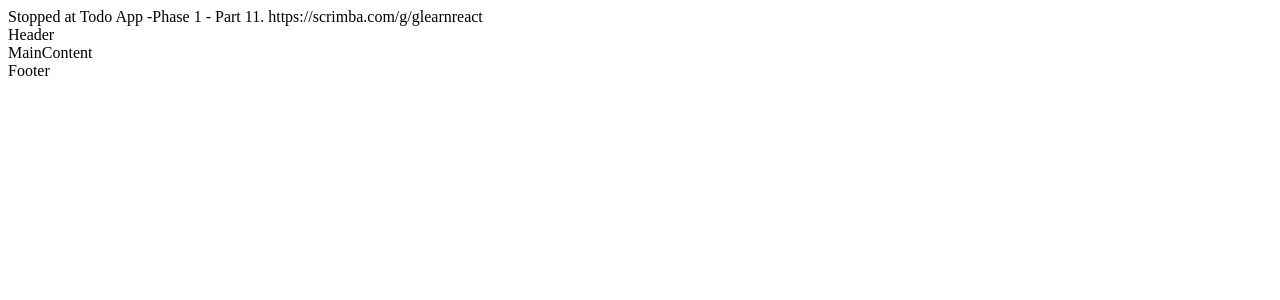
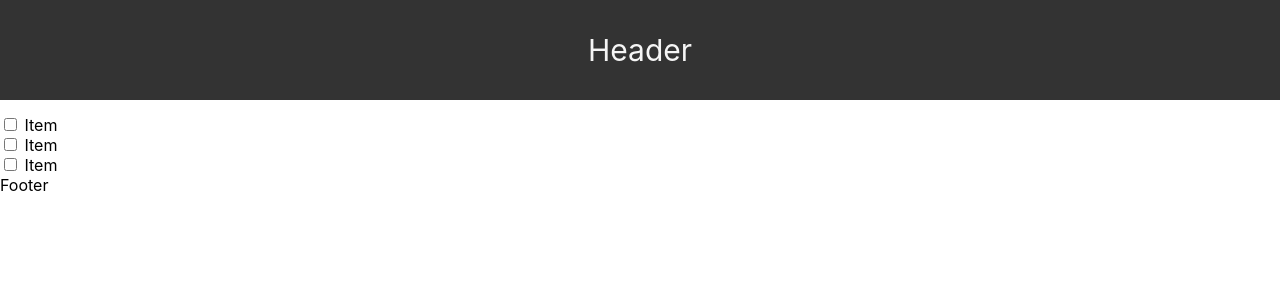
Before and after one commit to jacknehme/scrimba-learn-react, a React (Create React App) app: page / in a window 1280 px wide. Shown: the top 300 px of the page. Built offline with nearby package versions, Linux system fonts and the light colour scheme.

Commit message:
Stopped at Part 13 Some Caveats

```diff
--- a/public/index.html
+++ b/public/index.html
@@ -23,7 +23,7 @@
   </head>
   <body>
     <noscript>You need to enable JavaScript to run this app.</noscript>
-    <div>Stopped at Todo App -Phase 1 - Part 11. https://scrimba.com/g/glearnreact</div>
+    <!-- <div>Stopped at Part 13. https://scrimba.com/g/glearnreact</div> -->
     <div id="root"></div>
     <!--
       This HTML file is a template.
--- /dev/null
+++ b/src/components/Checkbox.js
@@ -0,0 +1,11 @@
+import React from 'react';
+
+function Checkbox (){
+    return (
+        <div>
+            <input type="checkbox" ></input> <span>Item</span>
+        </div>
+    )
+}
+
+export default Checkbox;
--- a/src/components/Header.js
+++ b/src/components/Header.js
@@ -2,7 +2,7 @@ import React from 'react';
 
 function Header() {
     return (
-        <header>Header</header>
+        <header className="navbar">Header</header>
     );
 }
 
--- a/src/components/MainContent.js
+++ b/src/components/MainContent.js
@@ -1,8 +1,13 @@
 import React from 'react';
+import Checkbox from '../components/Checkbox';
 
 function MainContent (){
     return (
-        <main>MainContent</main>
+        <main>
+            <Checkbox />
+            <Checkbox />
+            <Checkbox />
+        </main>
     )
 }
 
--- a/src/index.css
+++ b/src/index.css
@@ -15,3 +15,15 @@ code {
 .underline {
   text-decoration: underline;
 }
+
+.navbar {
+  height: 100px;
+  background-color: #333;
+  color: whitesmoke;
+  margin-bottom: 15px;
+  text-align: center;
+  font-size: 30px;
+  display: flex;
+  justify-content: center;
+  align-items: center;
+}
--- a/src/index.js
+++ b/src/index.js
@@ -1,5 +1,6 @@
 import React from 'react';
 import ReactDOM from 'react-dom';
+import './index.css';
 
 import App from './App';
 
```
